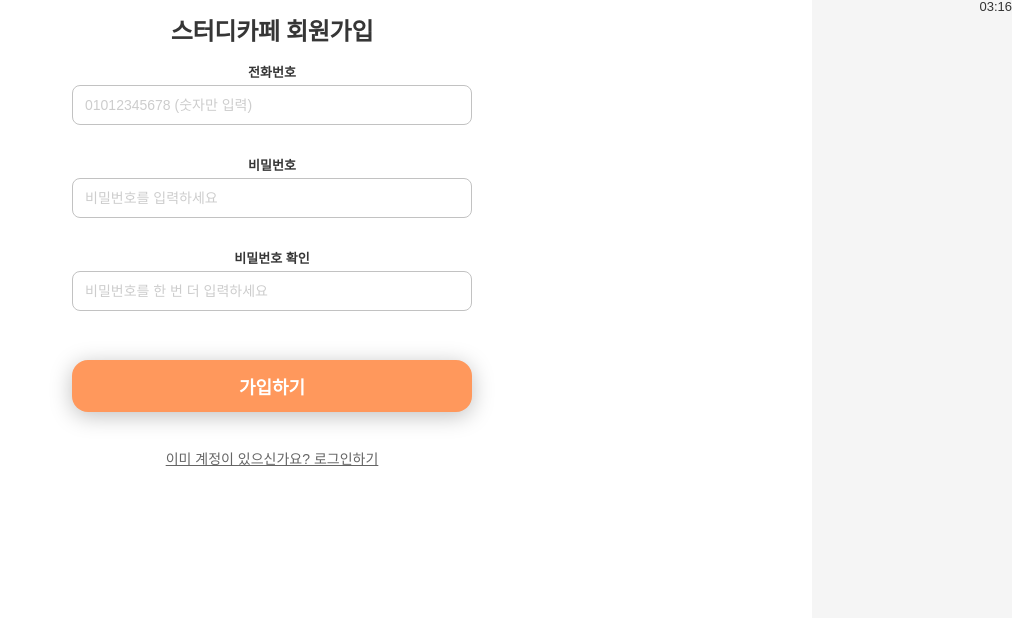
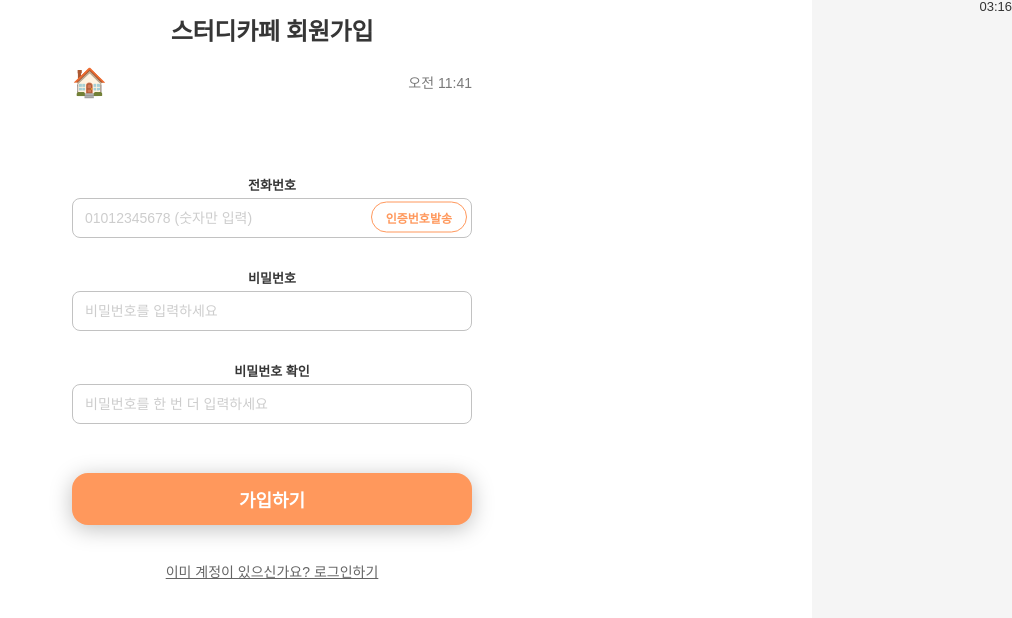
Before and after one commit to 1jinie/SCAC, a React (Create React App) app in the folder scac-front/: page /signup in a window 1280 px wide. Shown: the top 618 px of the page, without its empty margins (268-1280 px from the left). Built offline with nearby package versions, Linux system fonts and the light colour scheme; no server answers.

Commit message:
feat : 인증번호발송 버튼 생성

```diff
--- a/scac-front/src/pages/Signup/Signup.jsx
+++ b/scac-front/src/pages/Signup/Signup.jsx
@@ -55,6 +55,16 @@ function SignUpPage() {
     <div className="signup_container">
       <div className="signup_box">
         <h2 className="signup_title">스터디카페 회원가입</h2>
+        <header className="auth_header">
+          <button
+            type="button"
+            className="btn_home"
+            onClick={() => navigate('/')}
+          >
+            🏠
+          </button>
+          <span className="header_time">오전 11:41</span>
+        </header>
 
         <form id="signup_form" onSubmit={handleSignUpSubmit}>
           <div className="input_group">
@@ -67,6 +77,11 @@ function SignUpPage() {
               value={phoneNumber}
               onChange={(e) => setPhoneNumber(e.target.value)}
             />
+            <div className="form_group verify_group">
+              <button type="button" className="btn_inner_verify">
+                인증번호발송
+              </button>
+            </div>
           </div>
 
           <div className="input_group">
--- a/scac-front/src/styles/Auth.css
+++ b/scac-front/src/styles/Auth.css
@@ -93,7 +93,7 @@ body {
   width: 100%;
   height: 54px;
   border: 1px solid var(--color-reserv-stroke);
-  border-radius: var(--radius-button); /* 디자인 규칙에 맞춤 */
+  border-radius: var(--radius-button);
   padding: 0 20px;
   font-size: 16px;
   color: var(--color-text);
@@ -108,14 +108,14 @@ body {
 
 .input_field:focus {
   outline: none;
-  border-color: var(--color-highlight); /* 포커싱 시 하이라이트 브랜드 컬러 */
+  border-color: var(--color-highlight);
 }
 
 /* 회원가입 화면 속 우측 '인증번호발송' 소형 버튼 */
 .btn_inner_verify {
   position: absolute;
-  right: 12px;
-  top: 50%;
+  right: 5px;
+  top: 65%;
   transform: translateY(-50%);
   background-color: var(--color-white);
   border: 1px solid var(--color-highlight);
@@ -148,15 +148,14 @@ body {
   font-weight: bold;
   cursor: pointer;
   margin-top: 15px;
-  box-shadow: var(--shadow-md); /* 피그마 대표 섀도 지정 */
+  box-shadow: var(--shadow-md);
   transition: background-color 0.2s ease;
 }
 
 .btn_submit:hover {
-  filter: brightness(0.95); /* 변수 색상을 유지하며 톤다운 효과 */
+  filter: brightness(0.95);
 }
 
-/* 하단 전환 링크 */
 .login_footer,
 .signup_footer {
   margin-top: 35px;
```
